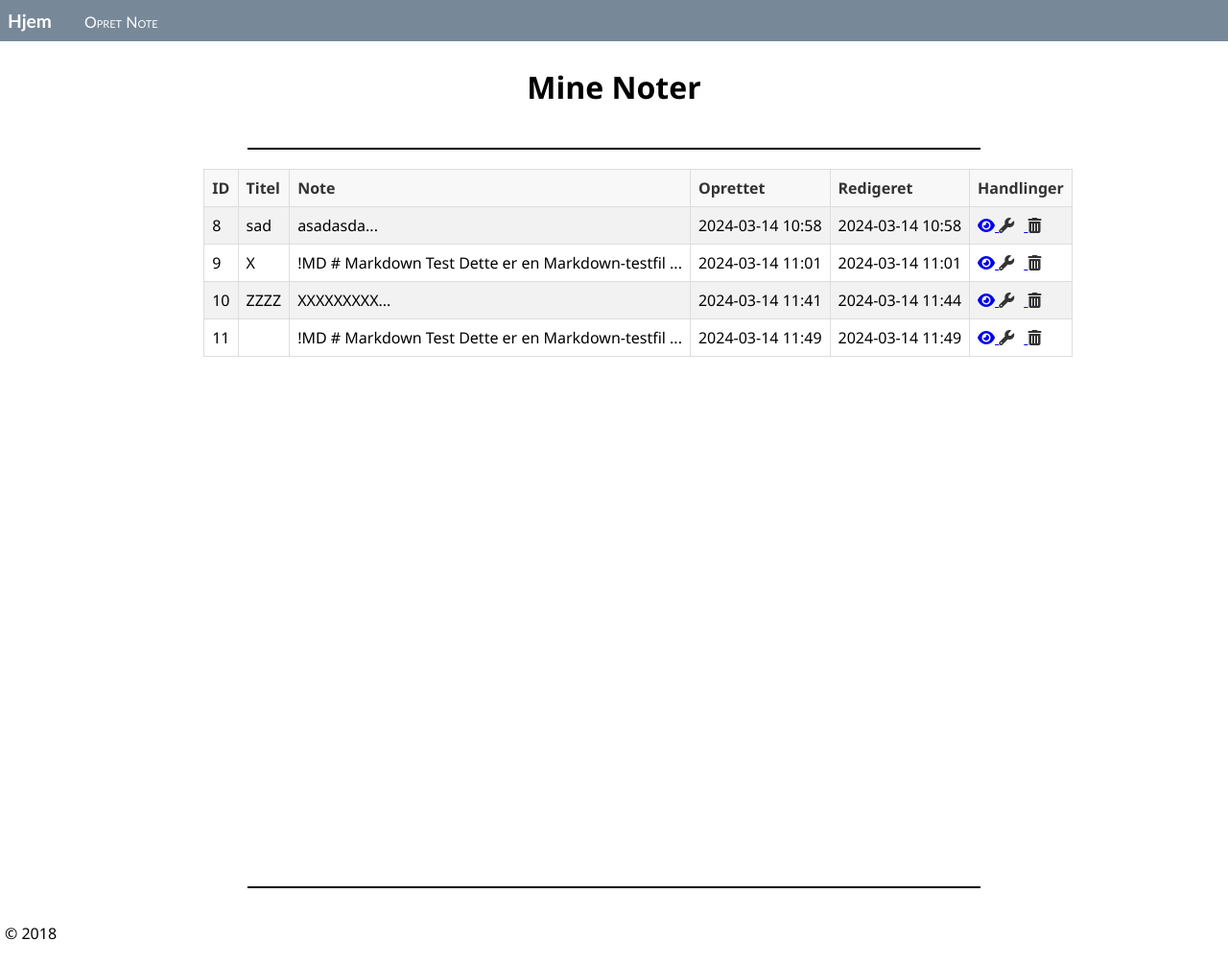
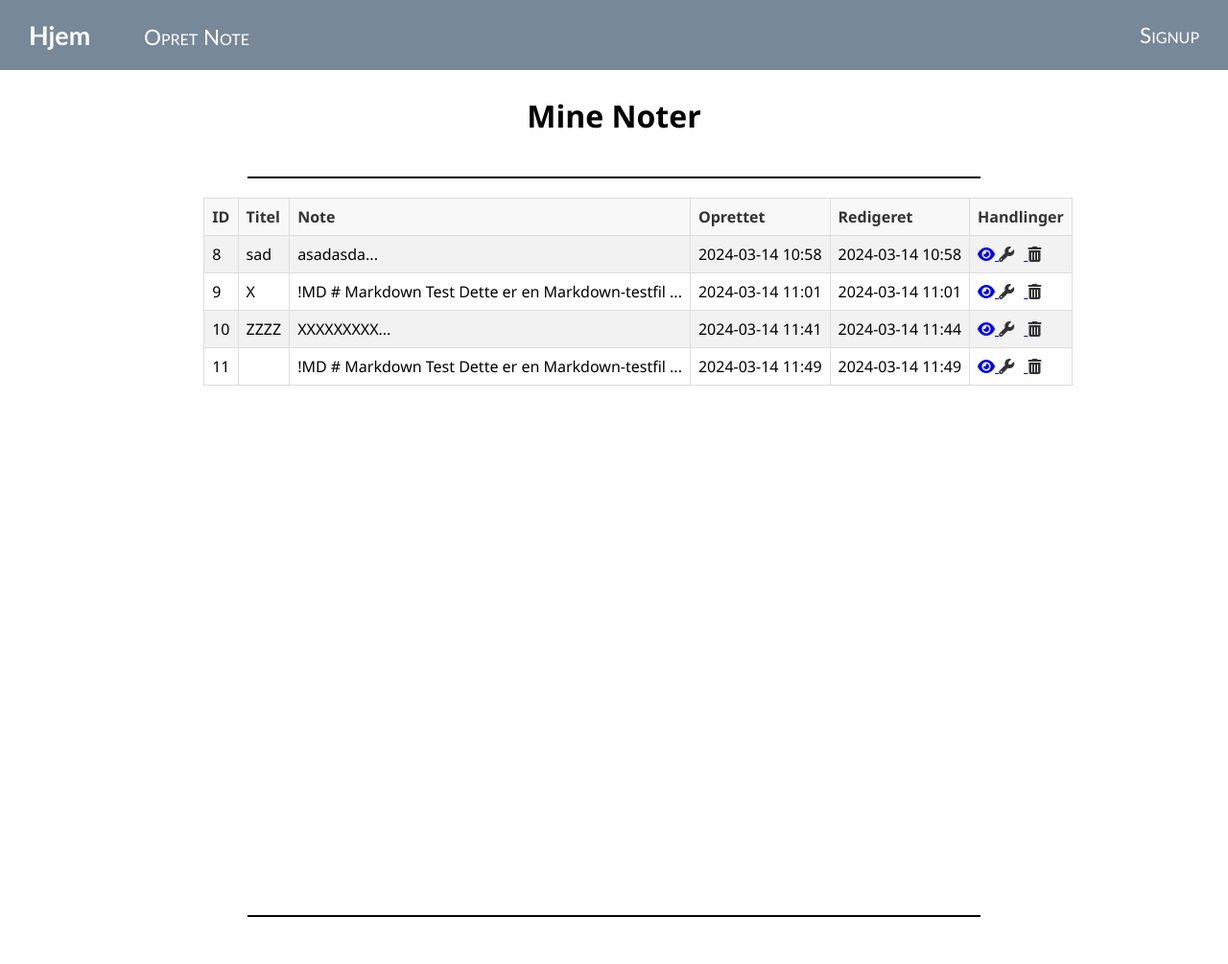
Before and after one commit to PBI22/Agil-Flask-Note-Projekt, a Flask app: page / in a window 1280 px wide. Shown: the whole page at 96% size. After the commit the page ends 956 px from the top, so only its background shows below. Run offline with Flask 3, Linux system fonts and the light colour scheme; data comes from the database, SQL or seed files in the repository; both versions use the stored data as it was after the commit; some libraries are stand-ins or nearby versions.

Commit message:
basic signup funktionalitet til database + lidt validering - stadig plaintext signups

```diff
--- a/hello_app/models/__init__.py
+++ b/hello_app/models/__init__.py
@@ -2,4 +2,4 @@
 Gør vores models mappe til en package, så vi har alle vores models i.
 """
 
-from .Note import Note
+from .Note import Note, Account, AccountRole, Role
--- a/hello_app/static/site.css
+++ b/hello_app/static/site.css
@@ -17,14 +17,18 @@ hr {
 }
 
 .navbar {
+    display: flex;
+    justify-content: space-between;
+    align-items: center;
     background-color: lightslategray;
-    font-size: 1em;
+    font-size: 1.4em;
     font-family: 'Trebuchet MS', 'Lucida Sans Unicode', 'Lucida Grande', 'Lucida Sans', Arial, sans-serif;
     color: white;
-    padding: 10px 8px 10px 8px;
+    padding:  20px;
 }
 
 .navbar a {
+    padding: 10px;
     text-decoration: none;
     color: inherit;
 }
--- a/hello_app/templates/layout.html
+++ b/hello_app/templates/layout.html
@@ -18,9 +18,13 @@
 
   <body>
     <div class="navbar">
+      <div class="nav-left">
       <a href="{{ url_for('home') }}" class="navbar-brand">Hjem</a>
       <a href="{{ url_for('create_note') }}" class="navbar-item">Opret Note</a>
-
+      </div>
+      <div class="nav-right">
+      <a href="{{ url_for('create_account') }}" class="navbar-item">Signup</a>
+      </div>
     </div>
 
     <div class="body-content">
@@ -35,7 +39,7 @@
       {% block content %} {% endblock %}
       <hr />
       <footer>
-        <p>&copy; 2018</p>
+
       </footer>
     </div>
   </body>
--- a/hello_app/views.py
+++ b/hello_app/views.py
@@ -4,7 +4,7 @@ import os
 from datetime import datetime
 from flask import Flask, render_template, request, redirect, url_for, flash, session
 from . import app
-from .models import Note
+from .models import Note, Account
 from .utils import *
 
 
@@ -78,3 +78,36 @@ def delete_note(id = None):
 
 
     return redirect(url_for('home'))
+
+@app.route("/signup/", methods=["GET","POST"])
+def create_account():
+    if request.method == "POST":
+        # Create account post logik
+
+        if not request.form['username']:
+            flash('Username is required', 'error')
+            return redirect(url_for('create_account'))
+        if not request.form['password']:
+            flash('Password is required', 'error')
+            return redirect(url_for('create_account'))
+        if not request.form['email']:
+            flash('Email is required', 'error')
+            return redirect(url_for('create_account'))
+
+        # Check if username already exists
+        if session.query(Account).filter_by(username=request.form['username']).first() is not None:
+            flash('Username already exists', 'error')
+            return redirect(url_for('create_account'))
+
+        try:
+            session.add(Account(username = request.form['username'], password = request.form['password'], email = request.form['email']))
+            session.commit()
+            flash('Account created successfully!', 'success')
+
+        except:
+            flash('Error creating account', 'error')
+            return redirect(url_for('create_account'))
+        return redirect(url_for('home'))
+
+    else:
+        return render_template("signup.html")
```
Also changed, not shown: hello_app/templates/signup.html (added, +41 -0 lines), hello_app/database/db.sqlite.
